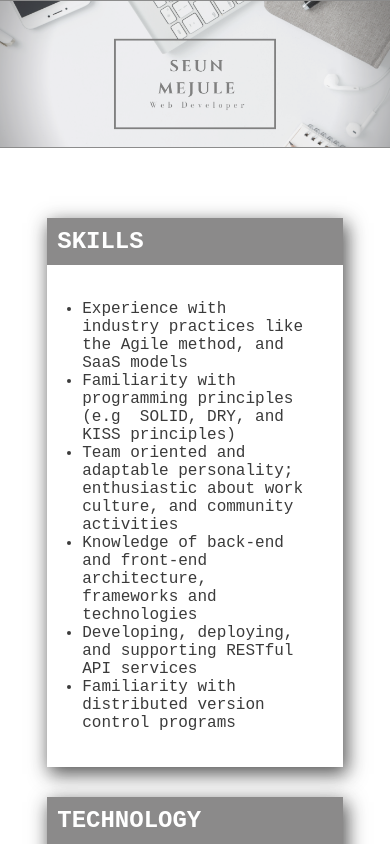
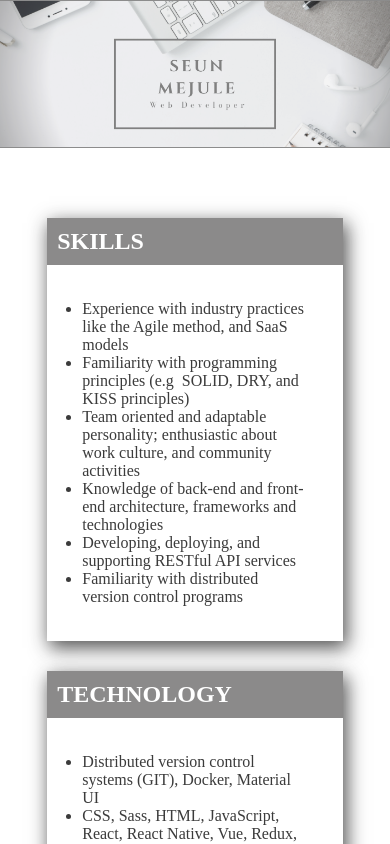
Before and after one commit to seunjules/MySite, a React (Create React App) app: page / in a window 390 px wide. Shown: the top 844 px of the page. Built offline with nearby package versions, Linux system fonts and the light colour scheme.

Commit message:
Made display more responsive

```diff
--- a/src/index.css
+++ b/src/index.css
@@ -1,6 +1,6 @@
 body {
   margin: 0;
-  font-family: "courier new", -apple-system, BlinkMacSystemFont, "Segoe UI", "Roboto", "Oxygen",
+  font-family: "cinzel" "courier new", -apple-system, BlinkMacSystemFont, "Segoe UI", "Roboto", "Oxygen",
     "Ubuntu", "Cantarell", "Fira Sans", "Droid Sans", "Helvetica Neue",
     sans-serif;
   -webkit-font-smoothing: antialiased;
```
